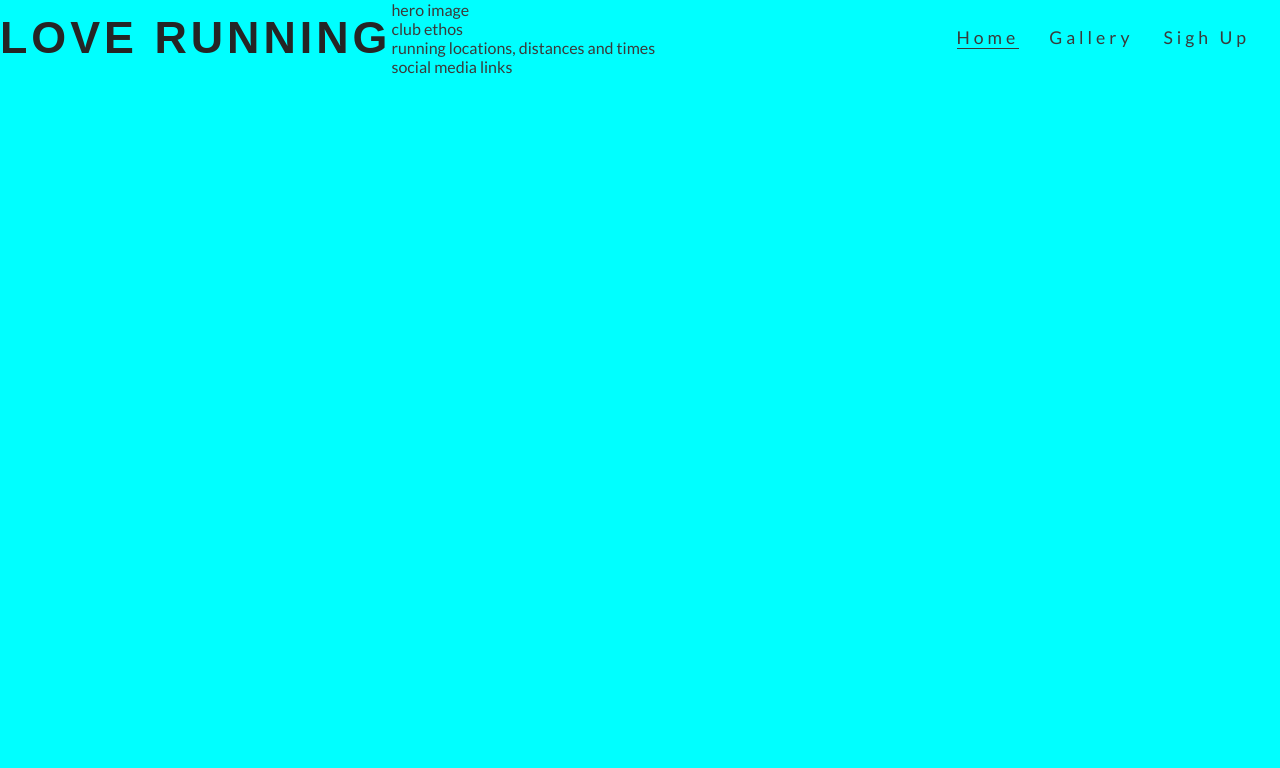
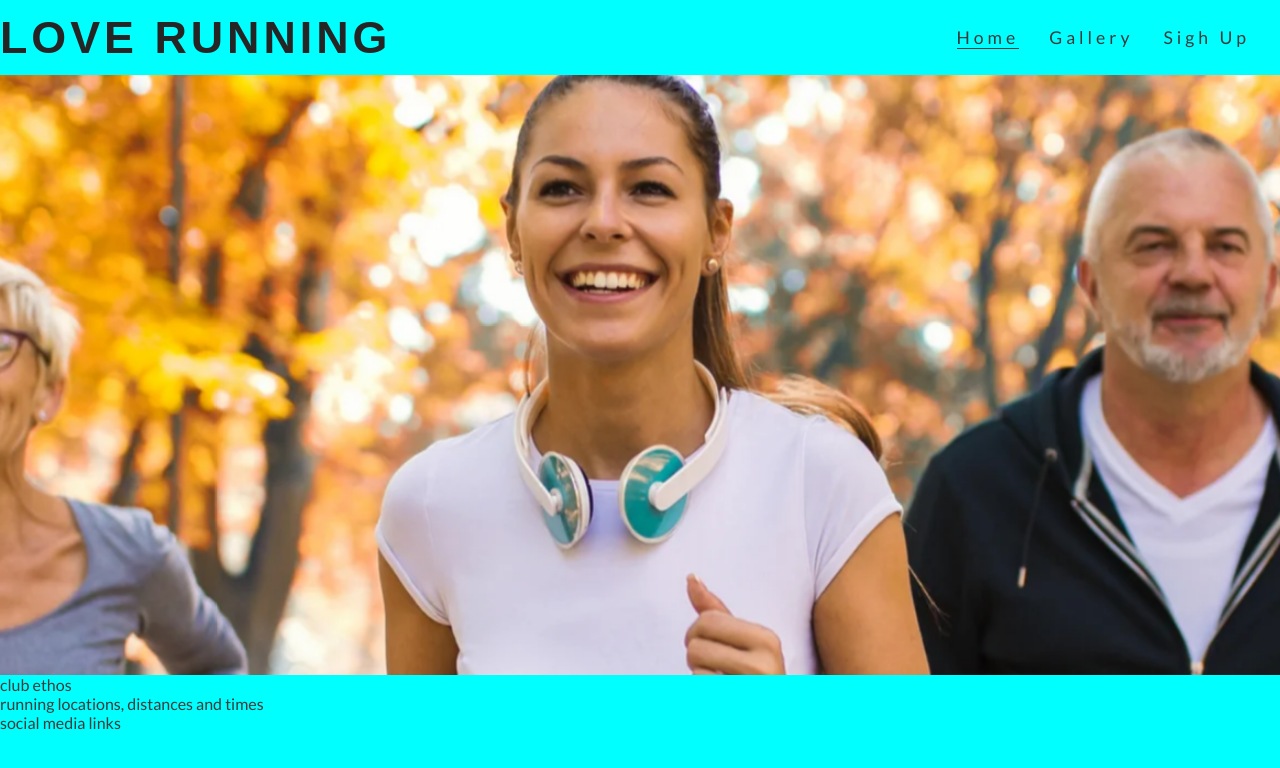
Before and after one commit to colmhaugh/Love-Running, a plain HTML site: page index.html in a window 1280 px wide. Drawn offline with Linux system fonts and the light colour scheme.

Commit message:
add hero image and animation to image

```diff
--- a/assets/css/style.css
+++ b/assets/css/style.css
@@ -54,3 +54,32 @@
 .active {
     border-bottom: 1px solid #3a3a3a;
 }
+
+/* hero image */
+#hero-outer{
+    height: 600px;
+    width: 100%;
+    overflow: hidden;
+}
+
+#hero-image{
+    height: 600px;
+    width: 100%;
+    background: url("../images/hero-image.webp") no-repeat center center;
+
+/* animates zoom effect on page load */
+    animation-name: hero-zoom;
+    animation-duration: 5s;
+    animation-fill-mode: forwards;
+}
+/* creates the level of zoom for the hero image */
+
+@keyframes hero-zoom{
+    from{
+        transform: scale(1);
+    }
+    to {
+        transform: scale(1.1);
+    }
+
+}
--- a/index.html
+++ b/index.html
@@ -31,8 +31,11 @@
             </ul>
         </nav>
     </header>
-    <section>
-        hero image
+    <section id="hero-outer">
+        <div id="hero-image">
+
+        </div>
+
     </section>
 
     <section>
```
Also changed, not shown: assets/images/hero-image.webp (added).
